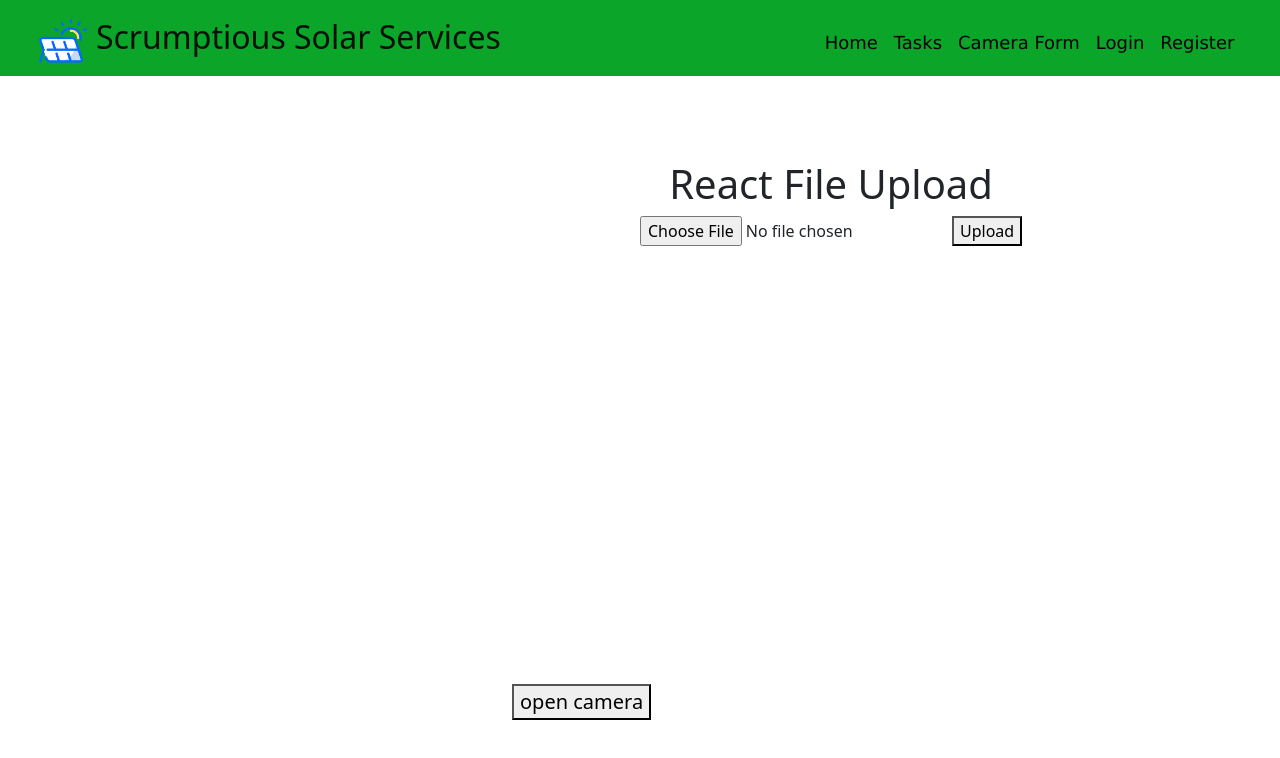
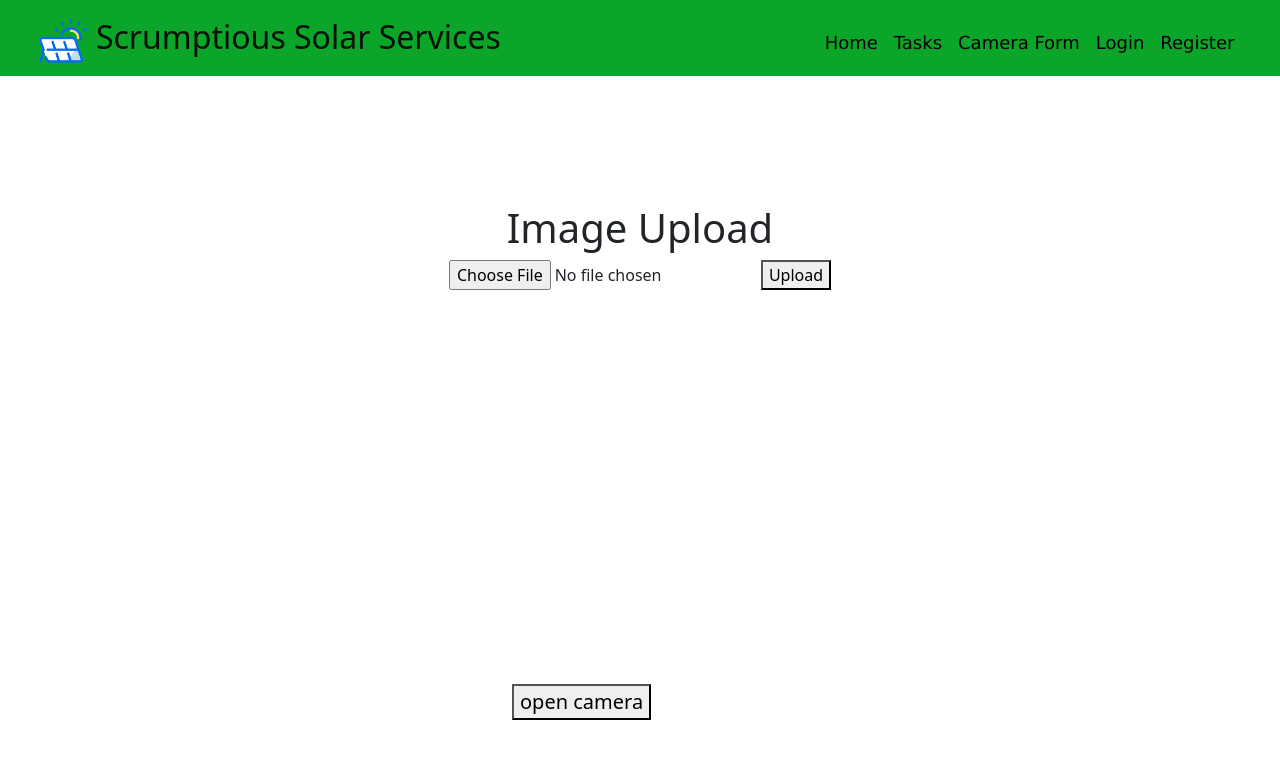
Before and after one commit to joshbernsteint/team11-scrumptious_7, a React (Create React App) app: page /camera in a window 1280 px wide. Shown: the top 758 px of the page. Built offline with nearby package versions, Linux system fonts and the light colour scheme.

Commit message:
Update Camera form page
Centered camera form and changed title

```diff
--- a/src/App.css
+++ b/src/App.css
@@ -259,9 +259,7 @@ header h1 {
 }
 
 .require-div {
-  position: absolute;
-  top: 20%;
-  left: 50%;
+  margin: 10% 25%;
 }
 
 .temp-div {
--- a/src/components/RequirePhotos.js
+++ b/src/components/RequirePhotos.js
@@ -28,7 +28,7 @@ function RequirePhotos(){
     return (
         <div className="App">
             <form onSubmit={handleSubmit}>
-              <h1>React File Upload</h1>
+              <h1>Image Upload</h1>
               <input required type="file" onChange={handleChange}/>
               <button type="submit">Upload</button>
             </form>
```
